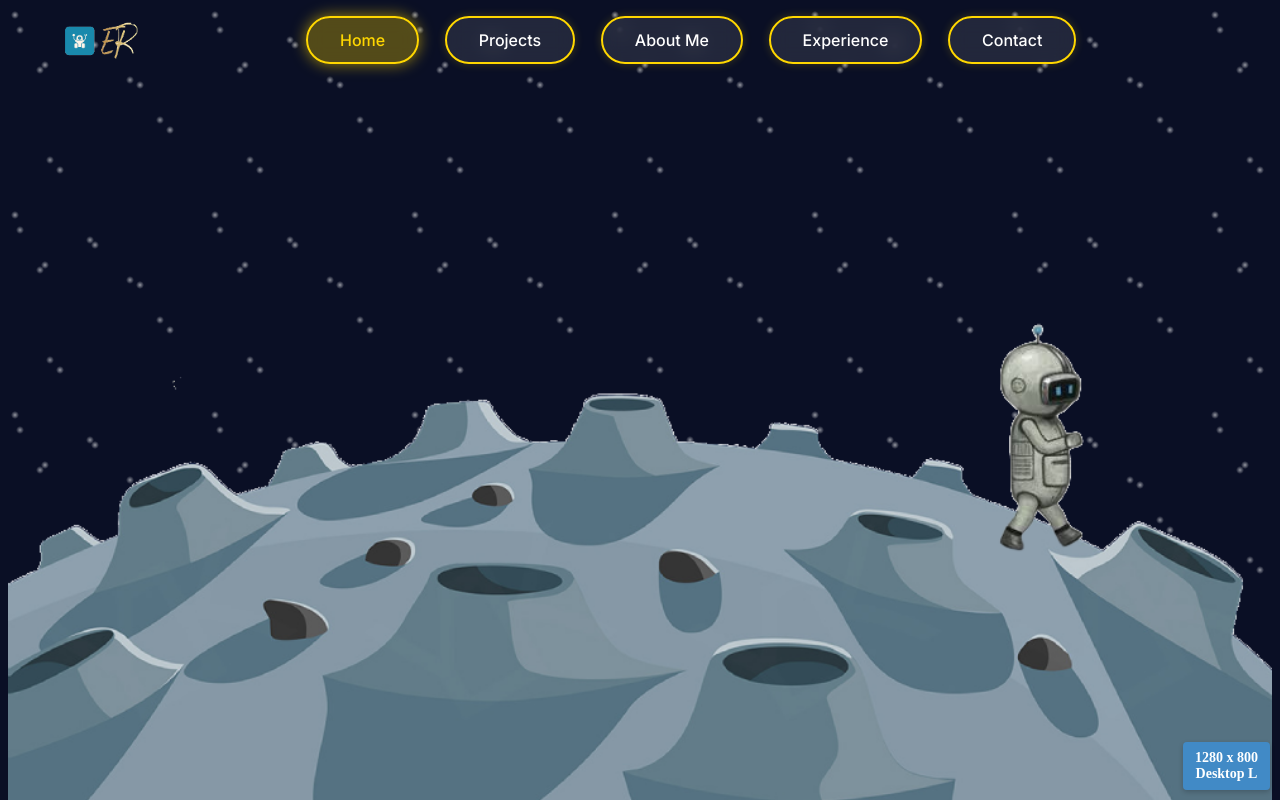
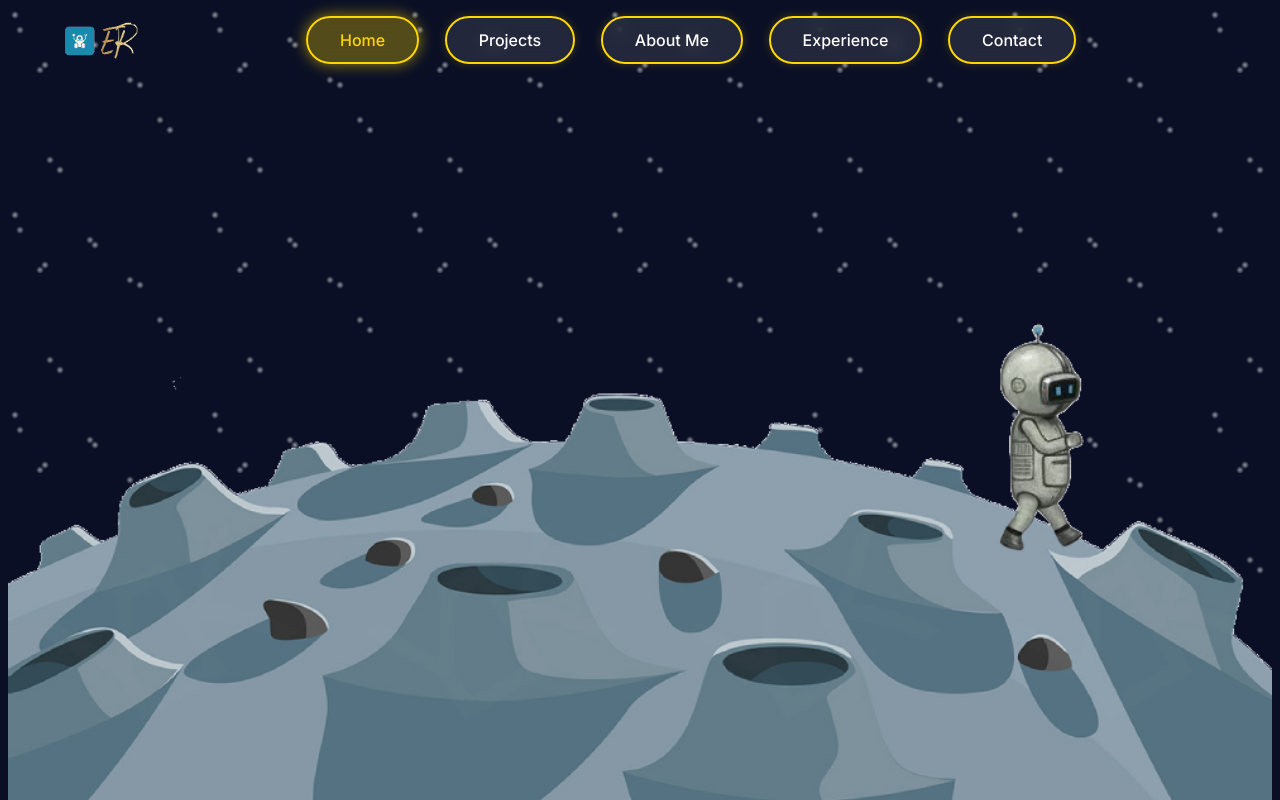
Before and after one commit to EmadsGitHub/portfolio, a React (Create React App) app: page / in a window 1280 px wide. Shown: the top 800 px of the page. Built offline with nearby package versions, Linux system fonts and the light colour scheme.

Commit message:
removed screen debug

```diff
--- a/src/App.js
+++ b/src/App.js
@@ -1,5 +1,4 @@
 import React from "react";
-import { useState, useEffect } from 'react';
 import {BrowserRouter as Router,  Route, Routes} from "react-router-dom"
 import './App.css';
 import Navbar from "./Pages/Home/navbar";
@@ -10,22 +9,6 @@ import { Helmet } from 'react-helmet';
 
 
 function App() {
-  const [screenSize, setScreenSize] = useState({
-    width: window.innerWidth,
-    height: window.innerHeight
-  });
-
-  useEffect(() => {
-    const handleResize = () => {
-      setScreenSize({
-        width: window.innerWidth,
-        height: window.innerHeight
-      });
-    };
-
-    window.addEventListener('resize', handleResize);
-    return () => window.removeEventListener('resize', handleResize);
-  }, []);
 
   return (
     <div className="App">
@@ -37,34 +20,6 @@ function App() {
       <div className="stars"></div>
       <div className="shooting-star"></div>
 
-      {/* Screen size indicator */}
-
-        <div
-          style={{
-            position: 'fixed',
-            bottom: '10px',
-            right: '10px',
-            background: 'rgba(61, 144, 215, 0.8)',
-            color: 'white',
-            padding: '8px 12px',
-            borderRadius: '4px',
-            fontSize: '14px',
-            fontWeight: 'bold',
-            zIndex: 9999,
-            boxShadow: '0 2px 5px rgba(0,0,0,0.2)',
-            display: 'flex',
-            flexDirection: 'column',
-            alignItems: 'center'
-          }}
-        >
-          <div>{screenSize.width} x {screenSize.height}</div>
-          <div>
-            {screenSize.width <= 480 ? 'Mobile' :
-             screenSize.width <= 768 ? 'Tablet' :
-             screenSize.width <= 1024 ? 'Desktop S' :
-             screenSize.width <= 1200 ? 'Desktop M' : 'Desktop L'}
-          </div>
-        </div>
 
       <Router>
         <div>
```
